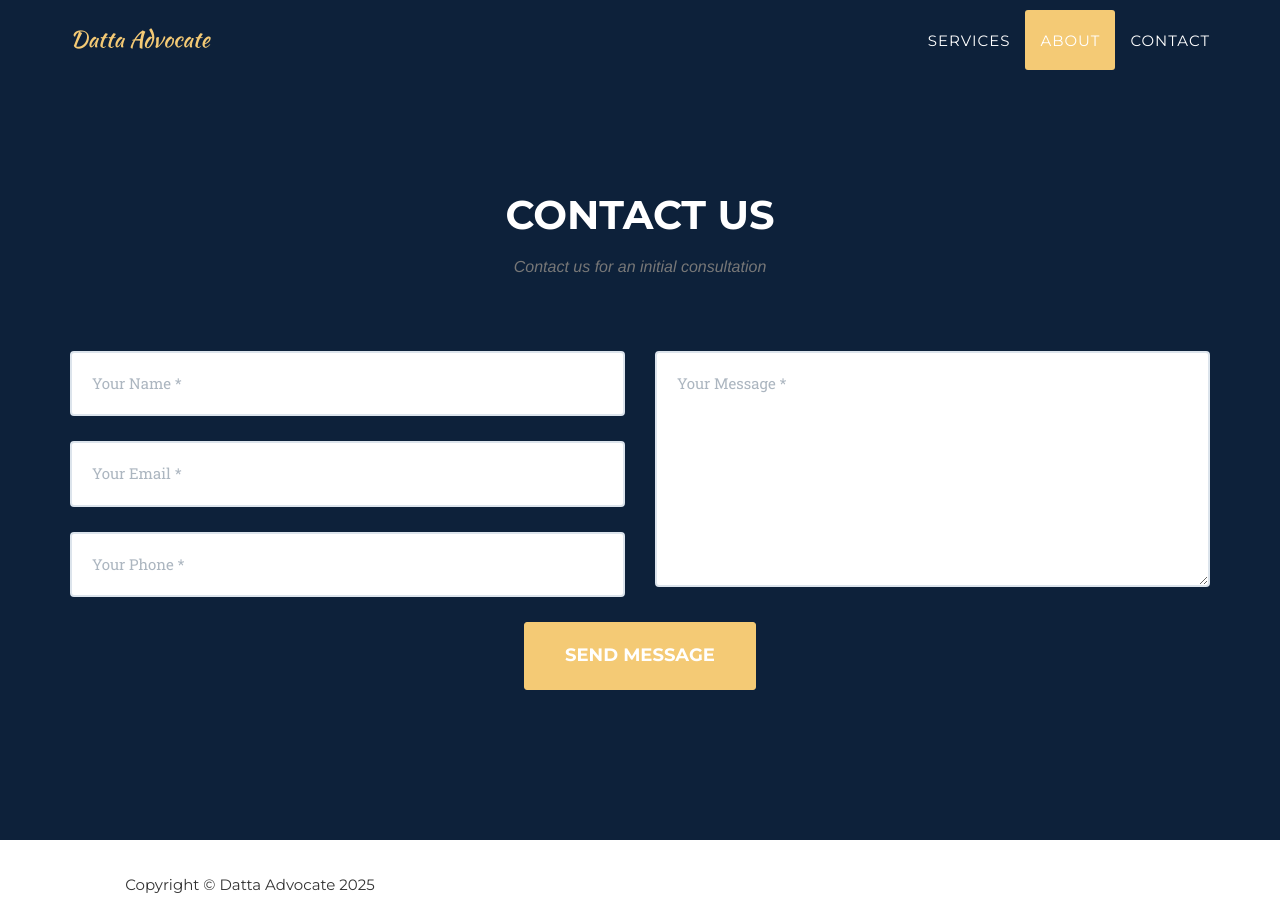
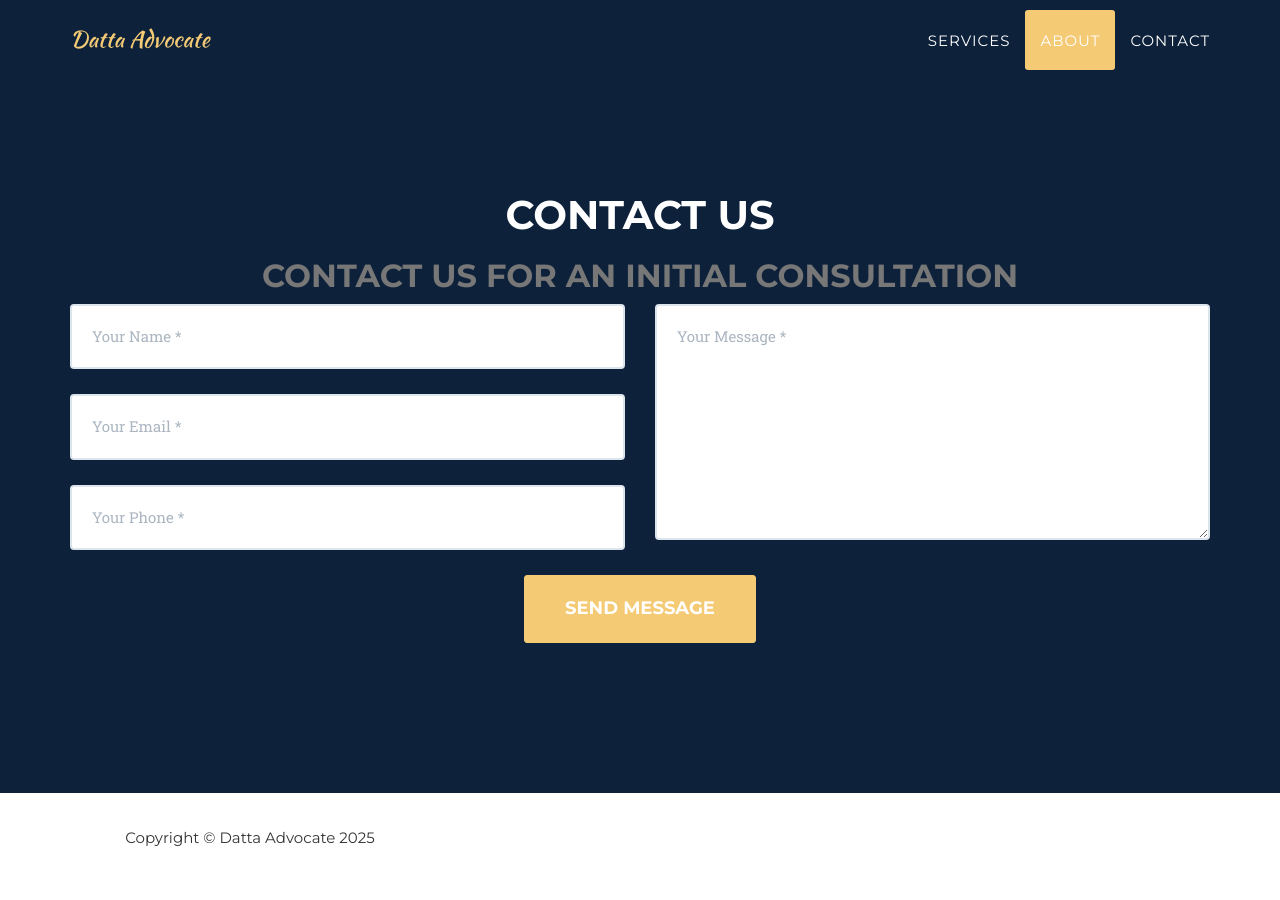
Before and after one commit to neeradatta/dattaadvocate.com, a Jekyll site: the page built from index.html, in a window 1280 px wide and 900 px high, scrolled down 4185 px. Built offline with Jekyll 4.4.1, drawn with Linux system fonts in a browser that asks for light colours; some web fonts are replaced.

Commit message:
made the contact us wording larger

```diff
--- a/_includes/contact.html
+++ b/_includes/contact.html
@@ -1,9 +1,9 @@
 <section id="contact">
         <div class="container">
             <div class="row">
-                <div class="col-lg-12 text-center">
+                <div class="col-lg-16 text-center">
                     <h2 class="section-heading">Contact Us</h2>
-                    <h3 class="section-subheading text-muted">Contact us for an initial consultation</h3>
+                    <h2 class="section-subheading text-muted">Contact us for an initial consultation</h3>
                 </div>
             </div>
             <div class="row">
```
